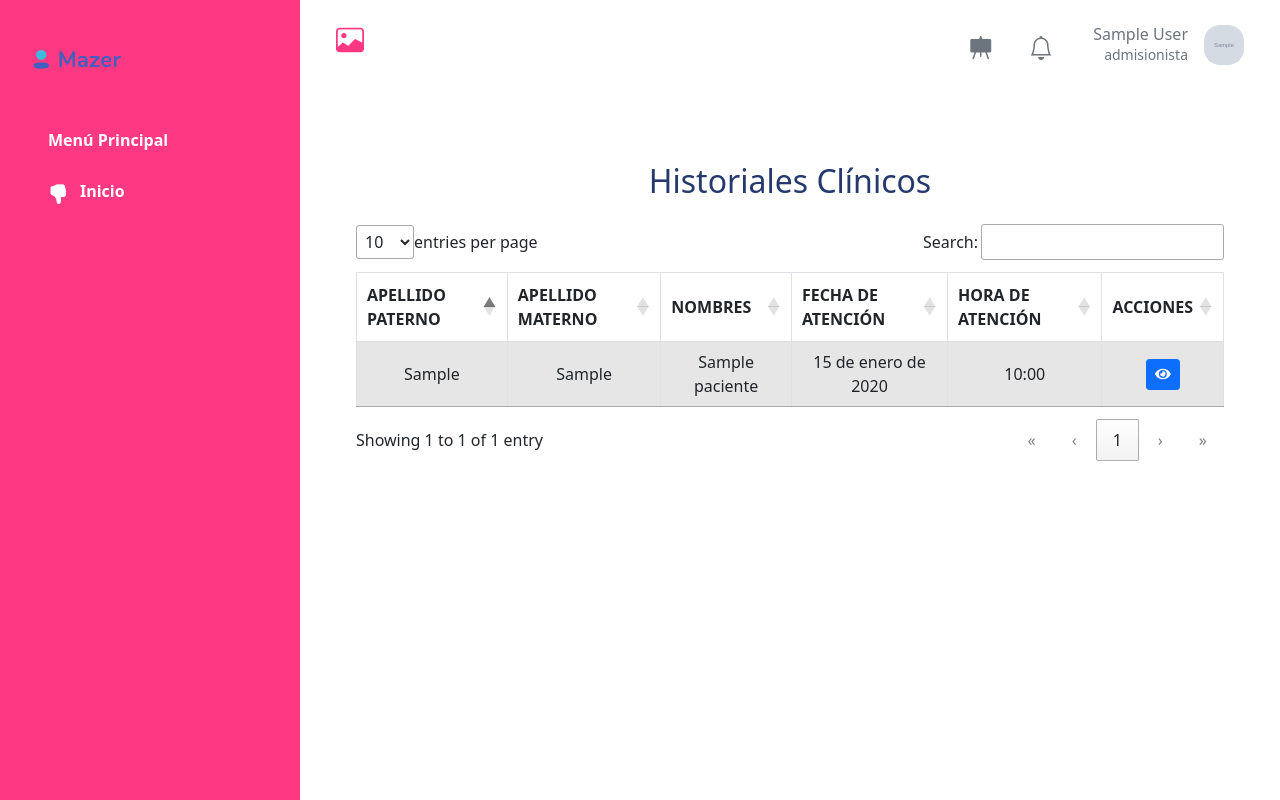
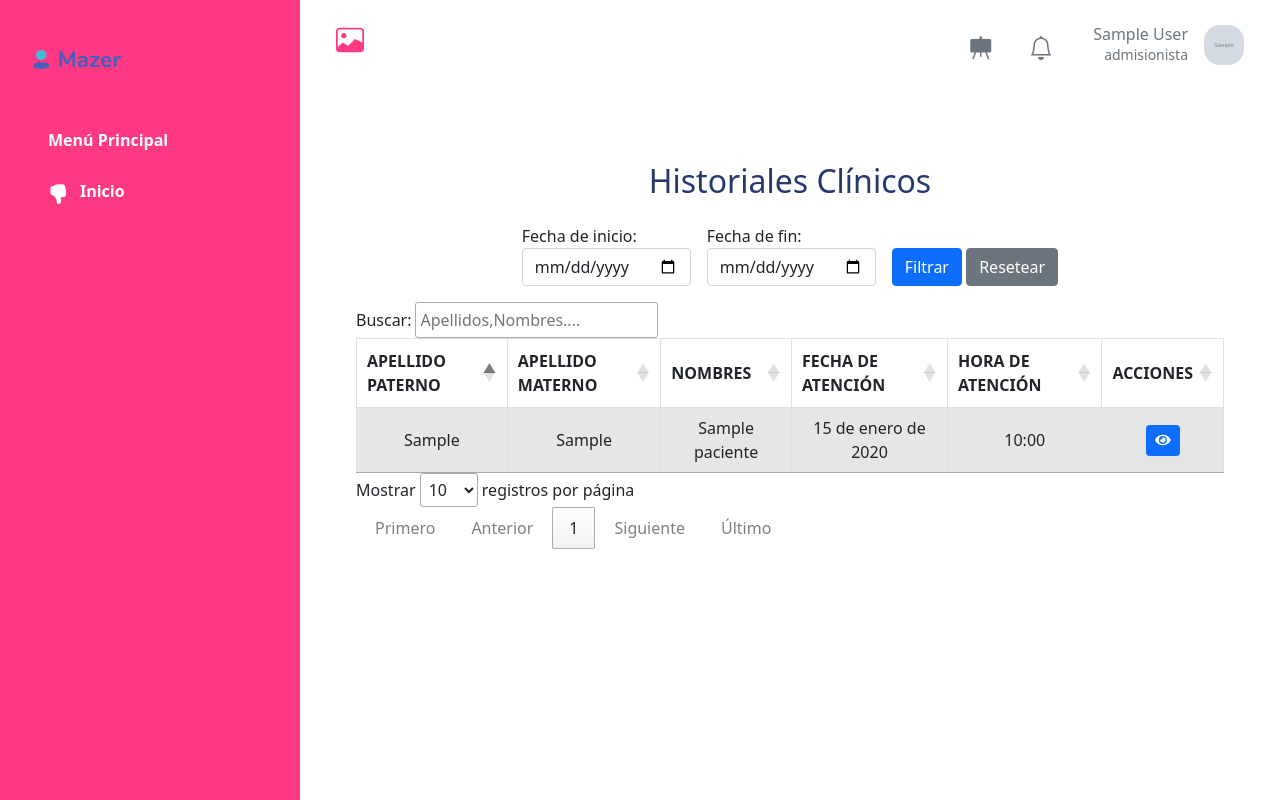
Before and after one commit to MykeStvn/HistoriaClinica, a Django app: page /gestion_pacientes/historias_clinicas/ in a window 1280 px wide. Run offline with Django 5.2, Linux system fonts and the light colour scheme; a user stored in the database is signed in; tables that the repository leaves empty hold one stand-in row (values such as "Sample post"); grey boxes marked "Sample" are stand-in pictures; some libraries are stand-ins or nearby versions.

Commit message:
actualización de archivo de historias_clinicas

```diff
--- a/Aplicaciones/gestion_pacientes/templates/gestion_pacientes/historias_clinicas.html
+++ b/Aplicaciones/gestion_pacientes/templates/gestion_pacientes/historias_clinicas.html
@@ -6,6 +6,23 @@ GESTIÓN PACIENTES
 {% block content %}
 <div class="container mt-4">
     <h2 class="text-center mb-4">Historiales Clínicos</h2>
+
+    <!-- Filtros por fecha centrados -->
+    <div class="d-flex justify-content-center align-items-center mb-3 gap-3 flex-wrap">
+        <div>
+            <label for="fecha_inicio">Fecha de inicio:</label>
+            <input type="date" id="fecha_inicio" class="form-control">
+        </div>
+        <div>
+            <label for="fecha_fin">Fecha de fin:</label>
+            <input type="date" id="fecha_fin" class="form-control">
+        </div>
+        <div class="align-self-end">
+            <button id="filtrar" class="btn btn-primary">Filtrar</button>
+            <button id="resetear" class="btn btn-secondary">Resetear</button>
+        </div>
+    </div>
+
     <table id="tabla_historias" class="table table-striped table-bordered">
         <thead>
             <tr>
@@ -31,17 +48,91 @@ GESTIÓN PACIENTES
                             <i class="fas fa-eye"></i>
                         </a>
                     </div>
-
                 </td>
             </tr>
             {% endfor %}
         </tbody>
     </table>
 </div>
+
 <script src="{% static 'js/datatables.min.js' %}"></script>
+<script src="https://cdnjs.cloudflare.com/ajax/libs/moment.js/2.29.4/moment.min.js"></script>
 <script>
     document.addEventListener("DOMContentLoaded", function () {
-        $('#tabla_historias').DataTable();
+        var table = $('#tabla_historias').DataTable({
+            dom: '<"top"f>rt<"bottom"lp><"clear">', // Mueve el filtro de búsqueda a la izquierda
+            buttons: [
+                {
+                    extend: 'print',
+                    text: '<i class="fas fa-print"></i> Imprimir',
+                    className: 'btn btn-success',
+                    exportOptions: {
+                        modifier: {
+                            page: 'current', // Solo se imprimen las filas de la página actual
+                            search: 'applied' // Solo se imprimen las filas filtradas
+                        }
+                    }
+                }
+            ],
+            "language": {
+                "lengthMenu": "Mostrar _MENU_ registros por página",
+                "zeroRecords": "No se encontraron resultados",
+                "info": "Mostrando página _PAGE_ de _PAGES_",
+                "infoEmpty": "No hay registros disponibles",
+                "infoFiltered": "(filtrado de _MAX_ registros totales)",
+                "search": "Buscar:",
+                "searchPlaceholder": "Apellidos,Nombres....",
+                "paginate": {
+                    "first": "Primero",
+                    "last": "Último",
+                    "next": "Siguiente",
+                    "previous": "Anterior"
+                }
+            }
+        });
+
+        // Filtrado personalizado por fecha
+        $.fn.dataTable.ext.search.push(function (settings, data, dataIndex) {
+            var fechaInicio = document.getElementById("fecha_inicio").value;
+            var fechaFin = document.getElementById("fecha_fin").value;
+            var fechaRegistro = data[3].trim(); // FECHA DE ATENCIÓN
+
+            if (!fechaInicio && !fechaFin) {
+                return true;
+            }
+
+            var fechaConvertida = moment(fechaRegistro, "D [de] MMMM [de] YYYY", true);
+
+            if (!fechaConvertida.isValid()) {
+                return false;
+            }
+
+            var fechaInicioMoment = fechaInicio ? moment(fechaInicio, "YYYY-MM-DD") : null;
+            var fechaFinMoment = fechaFin ? moment(fechaFin, "YYYY-MM-DD") : null;
+
+            if (fechaInicioMoment && fechaConvertida.isBefore(fechaInicioMoment)) {
+                return false;
+            }
+
+            if (fechaFinMoment && fechaConvertida.isAfter(fechaFinMoment)) {
+                return false;
+            }
+
+            return true;
+        });
+
+        // Aplicar filtro
+        document.getElementById("filtrar").addEventListener("click", function () {
+            table.draw();
+        });
+
+        // Resetear filtros
+        document.getElementById("resetear").addEventListener("click", function () {
+            document.getElementById("fecha_inicio").value = "";
+            document.getElementById("fecha_fin").value = "";
+            table.draw();
+        });
     });
 </script>
+
 {% endblock %}
```
